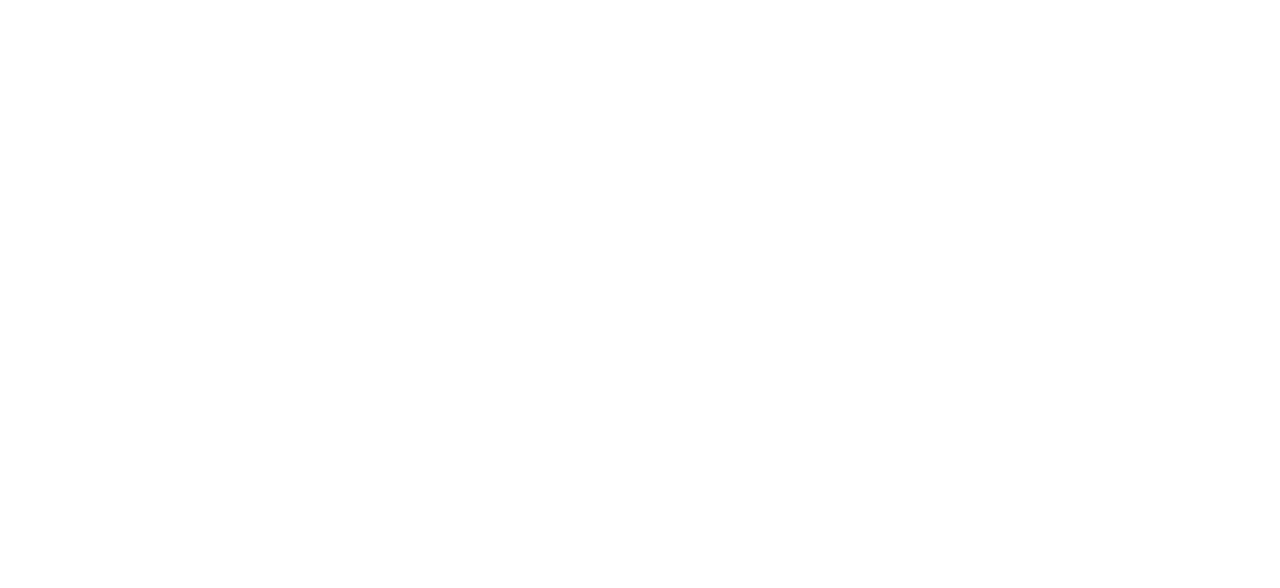
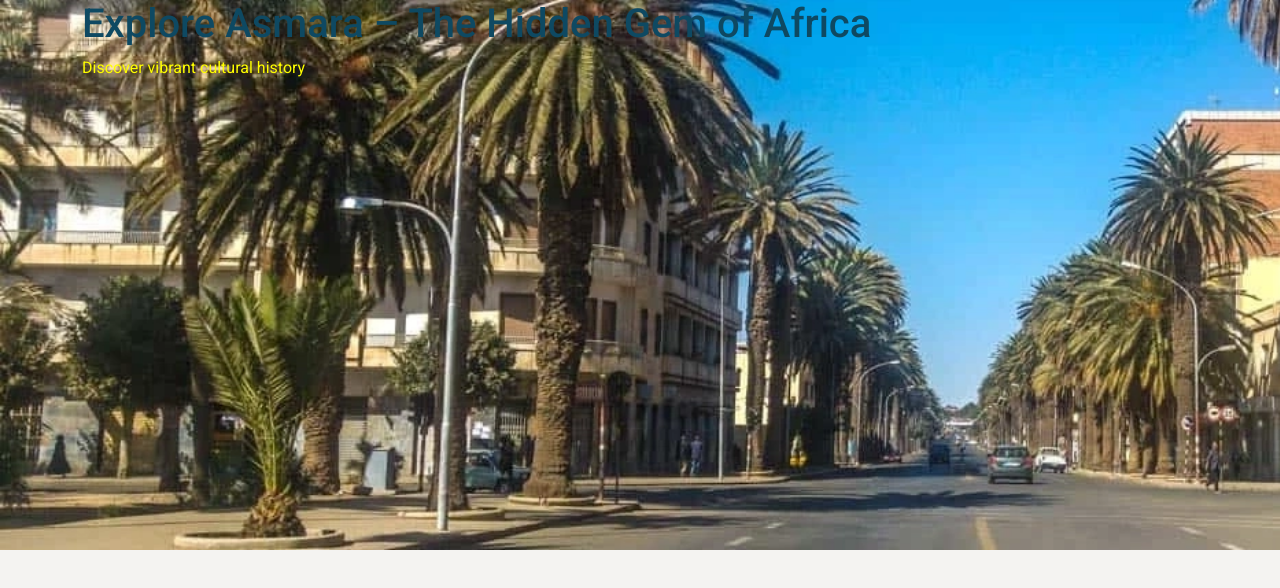
Before and after one commit to yohannes2025/project1, a plain HTML site: page index.html in a window 1280 px wide. Drawn offline with nearby package versions, Linux system fonts and the light colour scheme.

Commit message:
insert hero section picture

```diff
--- a/assets/css/styles.css
+++ b/assets/css/styles.css
@@ -0,0 +1,39 @@
+@import url("https://fonts.googleapis.com/css2?family=Roboto:ital,wght@0,100;0,300;0,400;0,500;0,700;0,900;1,100;1,300;1,400;1,500;1,700;1,900&display=swap");
+
+/* CSS Variables */
+:root {
+  --primary-font: Roboto, sans-serif;
+  --primary-color: #0e4962;
+  --secondary-color: #e74c3c;
+  --highlight-color: #f4f3f1;
+  --highlight-color2: #c9eded;
+}
+
+body {
+  margin: 0;
+  padding: 0;
+  font-family: var(--primary-font);
+  box-sizing: border-box;
+  background-color: var(--highlight-color);
+}
+
+h1,
+h2,
+h3,
+h4,
+h5,
+h6 {
+  font-family: var(--primary-font);
+  color: var(--primary-color);
+}
+
+.hero {
+    height: 550px;
+    background-size: cover;
+    color: yellow;
+}
+
+#hero-index {
+    background-image: url("../images/asmara-main-street.webp");
+
+}
--- a/contact.html
+++ b/contact.html
@@ -0,0 +1,18 @@
+<!DOCTYPE html>
+<html lang="en">
+<head>
+    <meta charset="UTF-8">
+    <meta name="viewport" content="width=device-width, initial-scale=1.0">
+    <link href="https://cdn.jsdelivr.net/npm/bootstrap@5.3.3/dist/css/bootstrap.min.css" rel="stylesheet" integrity="sha384-QWTKZyjpPEjISv5WaRU9OFeRpok6YctnYmDr5pNlyT2bRjXh0JMhjY6hW+ALEwIH" crossorigin="anonymous">
+
+    <!-- Favicon icon -->
+    <link rel="icon" href="assets/images/favicon-32x32.png" type="image/png" sizes="32x32">
+    <title>Asmara Heritage - Contact</title>
+</head>
+<body>
+
+</body>
+
+<!-- Bootstrap JavaScript Link-->
+<script src="https://cdn.jsdelivr.net/npm/bootstrap@5.3.3/dist/js/bootstrap.bundle.min.js" integrity="sha384-YvpcrYf0tY3lHB60NNkmXc5s9fDVZLESaAA55NDzOxhy9GkcIdslK1eN7N6jIeHz" crossorigin="anonymous"></script>
+</html>
--- a/index.html
+++ b/index.html
@@ -0,0 +1,41 @@
+<!DOCTYPE html>
+<html lang="en">
+<head>
+    <meta charset="UTF-8">
+    <meta name="viewport" content="width=device-width, initial-scale=1.0">
+
+
+    <link href="https://cdn.jsdelivr.net/npm/bootstrap@5.3.3/dist/css/bootstrap.min.css" rel="stylesheet" integrity="sha384-QWTKZyjpPEjISv5WaRU9OFeRpok6YctnYmDr5pNlyT2bRjXh0JMhjY6hW+ALEwIH" crossorigin="anonymous">
+
+    <!-- Favicon icon -->
+    <link rel="icon" href="assets/images/favicon-32x32.png" type="image/png" sizes="32x32">
+    <link rel="stylesheet" href="assets/css/styles.css">
+    <title>Asmara Heritage - Home</title>
+</head>
+<body>
+
+    <!-- Hero Section -->
+    <div id="hero-index" class="hero">
+        <div class="container hero-content">
+            <h1>
+                Explore Asmara – The Hidden Gem of Africa
+            </h1>
+            <p>
+                Discover vibrant cultural history
+            </p>
+        </div>
+    </div>
+    <!-- Navigation Section -->
+
+    <!--Main Section -->
+
+    <!-- Footer Section -->
+
+</body>
+
+<!-- Bootstrap JavaScript Link-->
+</body>
+
+<!-- Bootstrap JavaScript Link-->
+<script src="https://cdn.jsdelivr.net/npm/bootstrap@5.3.3/dist/js/bootstrap.bundle.min.js" integrity="sha384-YvpcrYf0tY3lHB60NNkmXc5s9fDVZLESaAA55NDzOxhy9GkcIdslK1eN7N6jIeHz" crossorigin="anonymous"></script>
+</html>
```
Also changed, not shown: history.html (+8 -0 lines), travel.html (+23 -0 lines).
